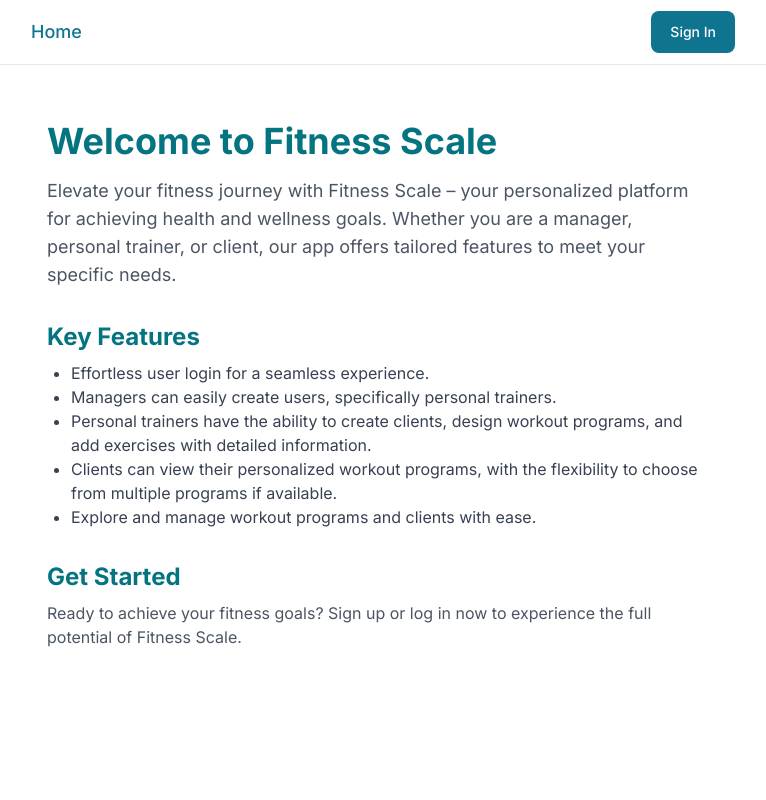
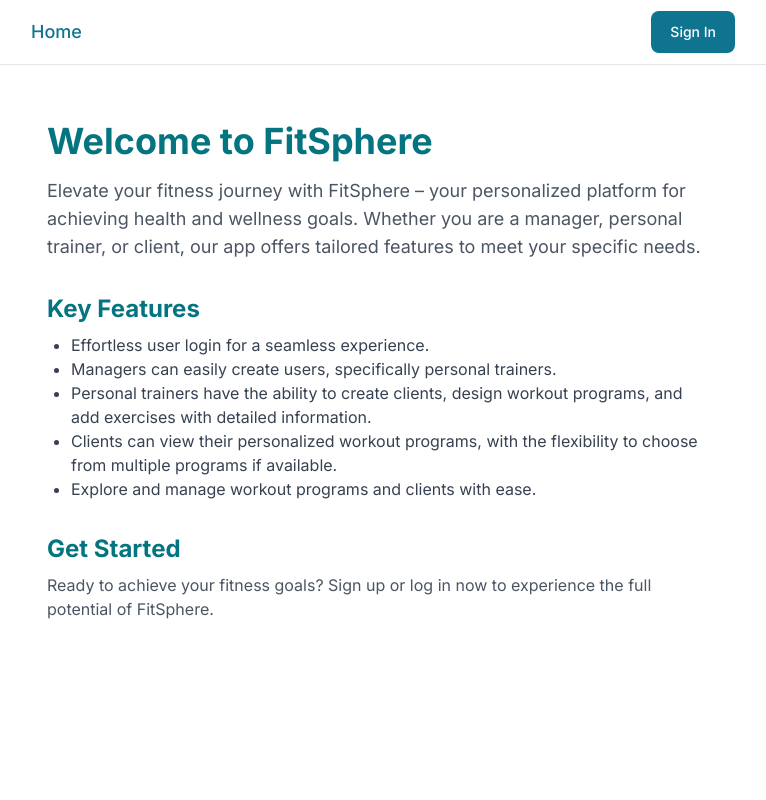
Before and after one commit to Stella1585/Fitness, a Next.js app: page / in a window 1280 px wide. Shown: the top 800 px of the page, without its empty margins (265-1031 px from the left). Built offline with nearby package versions, Linux system fonts and the light colour scheme; no server answers.

Commit message:
Update page.tsx

```diff
--- a/app/page.tsx
+++ b/app/page.tsx
@@ -7,9 +7,9 @@
     <div className="min-h-screen bg-white text-gray-800">
       <div className="container mx-auto p-8">
         <section className="mb-8">
-          <h1 className="text-4xl font-bold text-teal-600 mb-4">Welcome to Fitness Scale</h1>
+          <h1 className="text-4xl font-bold text-teal-600 mb-4">Welcome to FitSphere</h1>
           <p className="text-lg text-gray-600">
-            Elevate your fitness journey with Fitness Scale – your personalized platform for achieving health and wellness goals. Whether you are a manager, personal trainer, or client, our app offers tailored features to meet your specific needs.
+            Elevate your fitness journey with FitSphere – your personalized platform for achieving health and wellness goals. Whether you are a manager, personal trainer, or client, our app offers tailored features to meet your specific needs.
           </p>
         </section>
 
@@ -27,7 +27,7 @@
         <section className="mb-8">
           <h2 className="text-2xl font-bold mb-2 text-teal-600">Get Started</h2>
           <p className="text-gray-600">
-            Ready to achieve your fitness goals? Sign up or log in now to experience the full potential of Fitness Scale.
+            Ready to achieve your fitness goals? Sign up or log in now to experience the full potential of FitSphere.
           </p>
         </section>
       </div>
```
